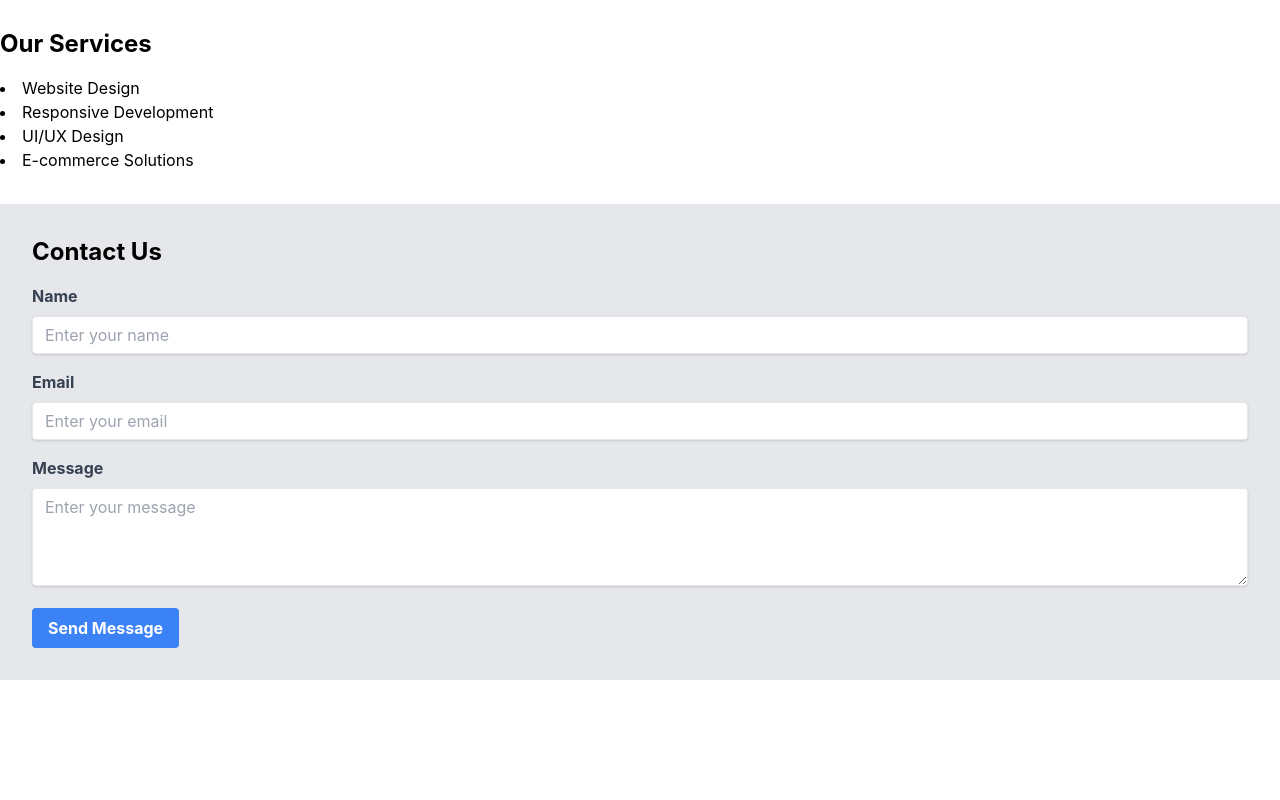
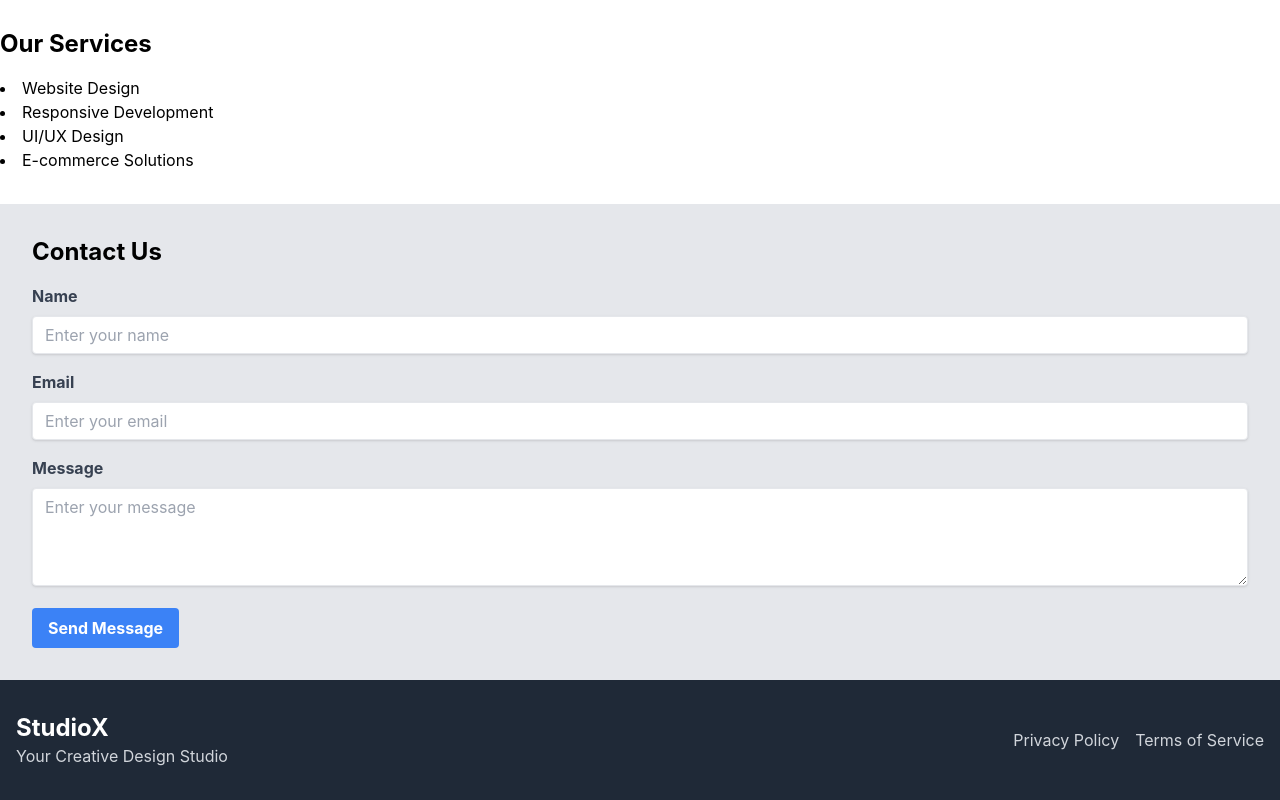
Before and after one commit to MaxRoos04/StudioX, a React (Create React App) app in the folder studiox/: page / in a window 1280 px wide. Shown: the part 280-1080 px from the top of the page. Before the commit the page ends 960 px from the top, so only its background shows below. Built offline with nearby package versions, Linux system fonts and the light colour scheme.

Commit message:
Made a footer

```diff
--- a/studiox/src/App.js
+++ b/studiox/src/App.js
@@ -3,6 +3,7 @@ import Navbar from './components/Navbar';
 import Header from './components/Header';
 import Services from './components/Services';
 import Contact from './components/Contact';
+import Footer from './components/Footer';
 
 const App = () => {
   return (
@@ -11,6 +12,7 @@ const App = () => {
       <Header />
       <Services />
       <Contact />
+      <Footer/>
     </div>
   );
 };
--- a/studiox/src/components/Footer.js
+++ b/studiox/src/components/Footer.js
@@ -0,0 +1,32 @@
+import React from 'react';
+
+const Footer = () => {
+  return (
+    <footer className="bg-gray-800 text-white py-8">
+      <div className="max-w-7xl mx-auto px-4">
+        <div className="flex flex-col md:flex-row justify-between items-center">
+          <div className="mb-4 md:mb-0">
+            <h3 className="text-2xl font-bold">StudioX</h3>
+            <p className="text-gray-300">Your Creative Design Studio</p>
+          </div>
+          <div className="flex mt-4 md:mt-0">
+            <a
+              href="#"
+              className="text-gray-300 hover:text-white mr-4"
+            >
+              Privacy Policy
+            </a>
+            <a
+              href="#"
+              className="text-gray-300 hover:text-white"
+            >
+              Terms of Service
+            </a>
+          </div>
+        </div>
+      </div>
+    </footer>
+  );
+};
+
+export default Footer;
```
